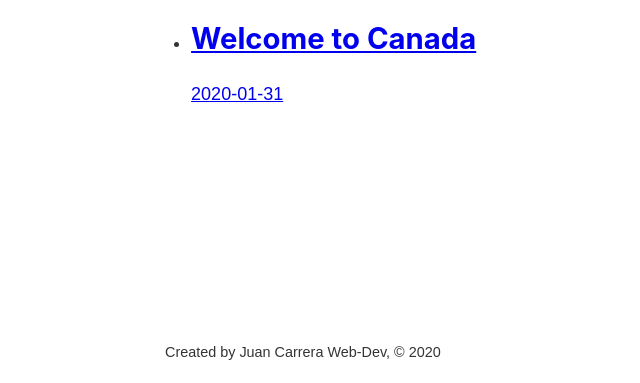
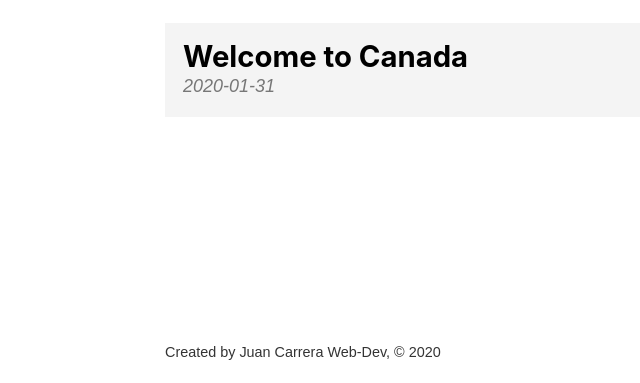
Before and after one commit to jcarrera94/gatsby-goal-canada, a Gatsby site: page /blog in a window 1280 px wide. Shown: the part 417-800 px from the top of the page, without its empty margins (43-683 px from the left). Built offline with nearby package versions, Linux system fonts and the light colour scheme; Gatsby itself is replaced by a stand-in of ours.

Commit message:
add styles

```diff
--- a/src/components/footer.js
+++ b/src/components/footer.js
@@ -1,5 +1,7 @@
 import React from 'react'
 import { graphql, useStaticQuery } from 'gatsby'
+
+import footerStyles from './footer.module.scss'
 
 const Footer = () => {
   const data = useStaticQuery(graphql`
@@ -12,7 +14,7 @@
     }
   `);
   return (
-    <footer>
+    <footer className={footerStyles.footer}>
       <small>Created by {data.site.siteMetadata.author}, © {new Date().getFullYear()}</small>
     </footer>
   )
--- /dev/null
+++ b/src/components/footer.module.scss
@@ -0,0 +1,3 @@
+.footer {
+  margin-top: 3rem
+}
--- a/src/pages/blog.js
+++ b/src/pages/blog.js
@@ -1,6 +1,8 @@
-import React from 'react'
+import React from 'react';
 import Layout from '../components/layout';
 import { useStaticQuery, graphql, Link } from 'gatsby';
+
+import blogStyles from './blog.module.scss';
 
 const Blog = () => {
   const data = useStaticQuery(graphql`
@@ -23,10 +25,10 @@
   return (
     <Layout>
       <h1>Blog</h1>
-      <ul>
+      <ul className={blogStyles.posts}>
         {data.allMarkdownRemark.edges.map((edge, ix) => {
           return (
-            <li key={ix}>
+            <li className={blogStyles.post} key={ix}>
               <Link to={`blog/${edge.node.fields.slug}`}>
                 <h2>{edge.node.frontmatter.title}</h2>
                 <p>{edge.node.frontmatter.date}</p>
--- /dev/null
+++ b/src/pages/blog.module.scss
@@ -0,0 +1,31 @@
+.posts {
+   list-style-type: none;
+    margin: 0
+}
+
+.post {
+  margin: 1rem 0;
+
+  a {
+    background: #f4f4f4;
+    color: #000000;
+    display: block;
+    padding: 1rem;
+    text-decoration: none;
+  }
+
+  a:hover {
+    background: #e4e4e4;
+  }
+
+  h2 {
+    margin-bottom: 0;
+  }
+
+  p {
+    color: #777777;
+    size: 0.8rem;
+    font-style: italic;
+  }
+
+}
```
